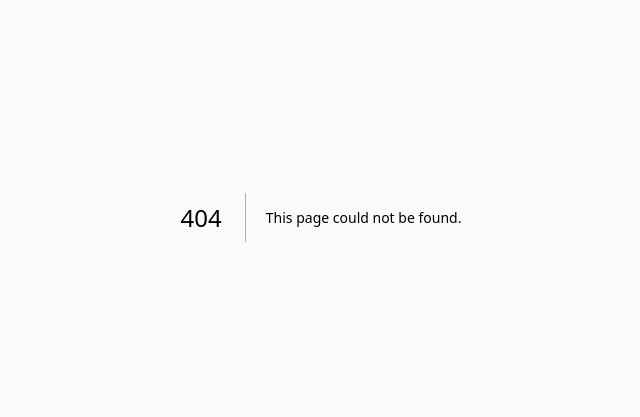
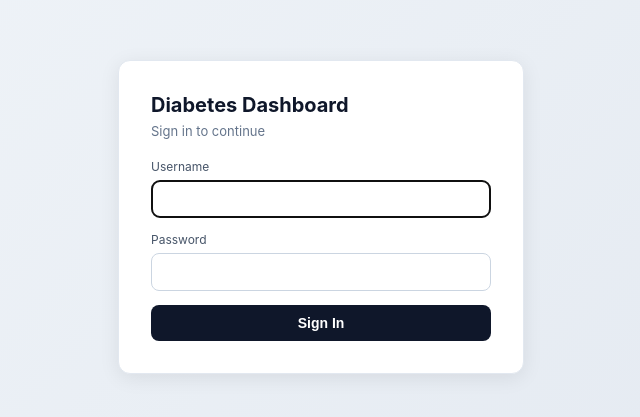
Before and after one commit to ketteringg/A1C_Prediction_Clinician_Interface, a Next.js app: page / in a window 1280 px wide. Before the commit this address had no page. Shown: the part 183-600 px from the top of the page, without its empty margins (319-959 px from the left). Built offline with nearby package versions, Linux system fonts and the light colour scheme.

Commit message:
Add files via upload

```diff
--- /dev/null
+++ b/app/page.jsx
@@ -0,0 +1,93 @@
+"use client";
+import { useState } from "react";
+import { useRouter, useSearchParams } from "next/navigation";
+
+export default function LoginPage() {
+  const router = useRouter();
+  const params = useSearchParams();
+  const next = params.get("next") || "/dashboard";
+  const [user, setUser] = useState("");
+  const [pass, setPass] = useState("");
+  const [error, setError] = useState("");
+  const [submitting, setSubmitting] = useState(false);
+
+  const submit = async (e) => {
+    e.preventDefault();
+    setSubmitting(true);
+    setError("");
+    try {
+      const res = await fetch("/api/login", {
+        method: "POST",
+        headers: { "Content-Type": "application/json" },
+        body: JSON.stringify({ username: user, password: pass }),
+      });
+      const data = await res.json();
+      if (data.ok) {
+        router.push(next);
+      } else {
+        setError(data.error || "Login failed");
+      }
+    } catch {
+      setError("Network error. Please try again.");
+    } finally {
+      setSubmitting(false);
+    }
+  };
+
+  return (
+    <div style={{
+      minHeight: "100vh", display: "flex", alignItems: "center", justifyContent: "center",
+      background: "linear-gradient(135deg, #f1f5f9 0%, #e2e8f0 100%)",
+    }}>
+      <form onSubmit={submit} style={{
+        background: "#fff", padding: 32, borderRadius: 12,
+        boxShadow: "0 4px 20px rgba(0,0,0,0.08)", width: 340,
+        border: "1px solid #e2e8f0",
+      }}>
+        <h1 style={{ margin: "0 0 6px", fontSize: 20, color: "#0f172a" }}>
+          Diabetes Dashboard
+        </h1>
+        <p style={{ margin: "0 0 20px", fontSize: 13, color: "#64748b" }}>
+          Sign in to continue
+        </p>
+        <label style={{ display: "block", fontSize: 12, color: "#475569", marginBottom: 6 }}>
+          Username
+        </label>
+        <input
+          type="text" value={user} onChange={(e) => setUser(e.target.value)}
+          autoFocus autoComplete="username" required
+          style={{
+            width: "100%", padding: "10px 12px", marginBottom: 14,
+            border: "1px solid #cbd5e1", borderRadius: 8, fontSize: 14,
+            boxSizing: "border-box",
+          }}
+        />
+        <label style={{ display: "block", fontSize: 12, color: "#475569", marginBottom: 6 }}>
+          Password
+        </label>
+        <input
+          type="password" value={pass} onChange={(e) => setPass(e.target.value)}
+          autoComplete="current-password" required
+          style={{
+            width: "100%", padding: "10px 12px", marginBottom: 14,
+            border: "1px solid #cbd5e1", borderRadius: 8, fontSize: 14,
+            boxSizing: "border-box",
+          }}
+        />
+        {error && (
+          <div style={{ color: "#dc2626", fontSize: 12, marginBottom: 12 }}>
+            {error}
+          </div>
+        )}
+        <button type="submit" disabled={submitting} style={{
+          width: "100%", padding: "10px 14px", borderRadius: 8, border: "none",
+          background: submitting ? "#475569" : "#0f172a", color: "#fff",
+          fontSize: 14, fontWeight: 600,
+          cursor: submitting ? "wait" : "pointer",
+        }}>
+          {submitting ? "Signing in…" : "Sign In"}
+        </button>
+      </form>
+    </div>
+  );
+}
```
